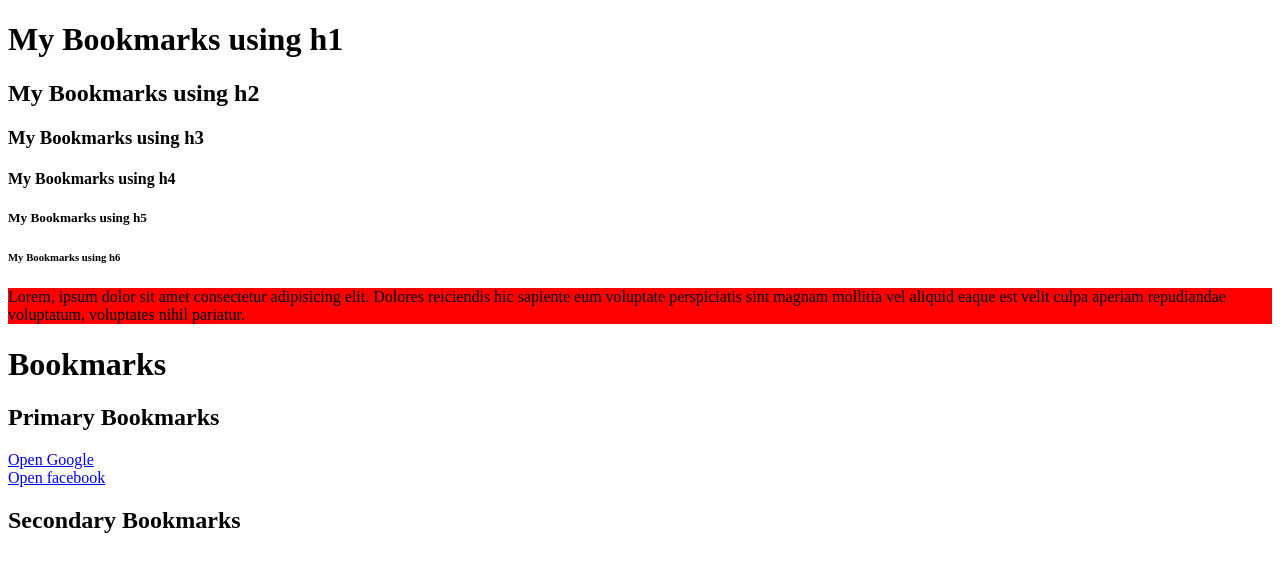
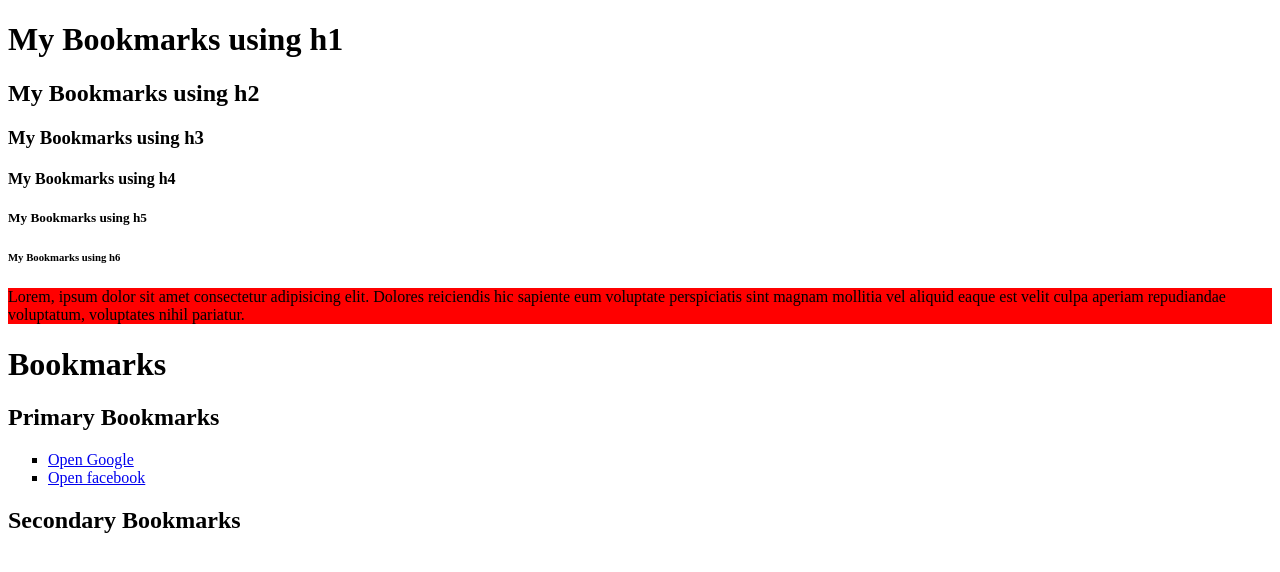
Before and after one commit to Swasata-12/Web-Development, a plain HTML site: page HTML/basics.html in a window 1280 px wide. Drawn offline with Linux system fonts and the light colour scheme.

Commit message:
changes made

```diff
--- a/HTML/basics.html
+++ b/HTML/basics.html
@@ -22,8 +22,10 @@
     <h1>Bookmarks</h1>
     <h2>Primary Bookmarks</h2>
     <p>
-      <a target="_blank" href="www.google.com">Open Google</a><br />
-      <a target="_blank" href="https://www.facebook.com/">Open facebook</a>
+      <ul type="square">
+        <li><a target="_blank" href="www.google.com">Open Google</a></li>
+        <li><a target="_blank" href="https://www.facebook.com/">Open facebook</a></li>
+      </ul>
     </p>
     <h2>Secondary Bookmarks</h2>
   </body>
```
Also changed, not shown: HTML/imageListTable.html (+3 -3 lines), HTML/index.html (+8 -8 lines).
